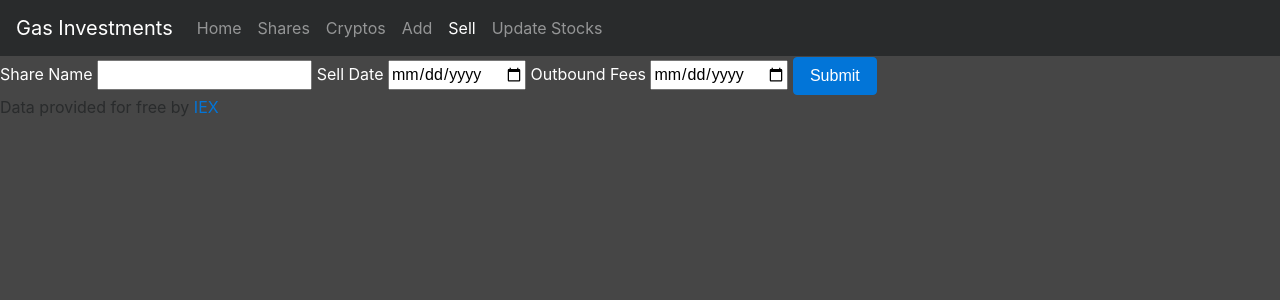
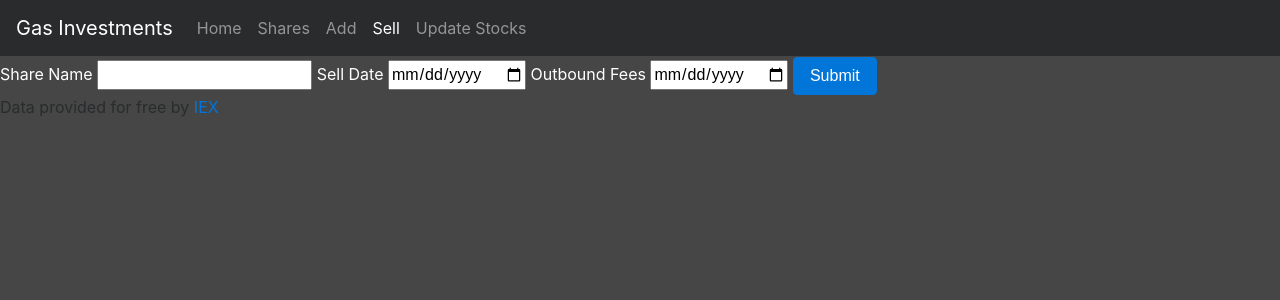
Before and after one commit to BenCh94/gas_invest_dash, a Flask app: page /sell in a window 1280 px wide. Shown: the top 300 px of the page. Run offline with Flask 2, Linux system fonts and the light colour scheme; data that the repository does not hold is empty; parts of the project's set-up code (start-up, migrations or seed data) failed here and were passed over; some libraries are stand-ins or nearby versions.

Commit message:
remove crypto link

```diff
--- a/gas_invest_dash/templates/base.html
+++ b/gas_invest_dash/templates/base.html
@@ -23,8 +23,8 @@
     <div class="navbar-nav mr-auto">
       <a class="nav-item nav-link{% if request.path=='/' %} active{% endif %}" href="/">Home</a>
       <a class="nav-item nav-link{% if request.path=='/shares' %} active{% endif %}" href="/shares">Shares</a>
-      <a class="nav-item nav-link{% if request.path=='/cryptos' %} active{% endif %}" href="/cryptos">Cryptos</a>
-      <a class="nav-item nav-link{% if request.path=='/add_investment' %} active{% endif %}" href="/add_investment">Add</a>
+<!--       <a class="nav-item nav-link{% if request.path=='/cryptos' %} active{% endif %}" href="/cryptos">Cryptos</a>
+ -->      <a class="nav-item nav-link{% if request.path=='/add_investment' %} active{% endif %}" href="/add_investment">Add</a>
       <a class="nav-item nav-link{% if request.path=='/sell' %} active{% endif %}" href="/sell">Sell</a>
       <a class="nav-item nav-link{% if request.path=='/update' %} active{% endif %}" href="/update">Update Stocks</a>
     </div>
```
